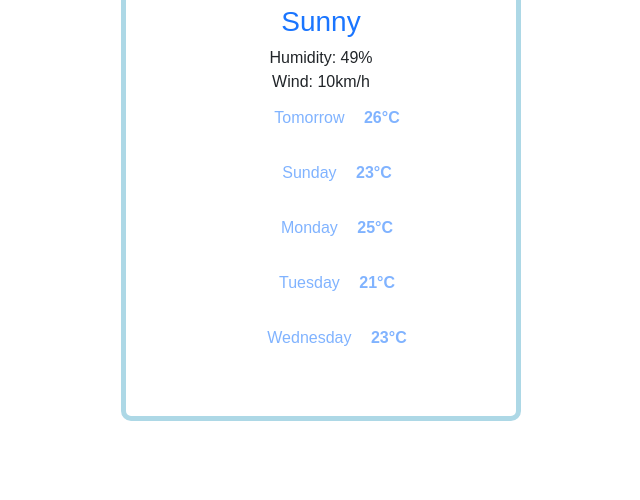
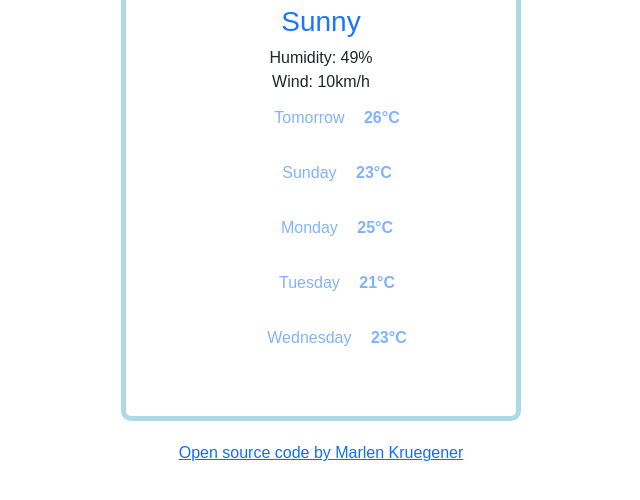
Before and after one commit to MarKru21/Shecodes-Project, a website built with Parcel: page index.html in a window 1280 px wide. Shown: the part 252-752 px from the top of the page, without its empty margins (319-959 px from the left). Built offline with nearby package versions, Linux system fonts and the light colour scheme; no server answers.

Commit message:
Added the link to github project

```diff
--- a/index.html
+++ b/index.html
@@ -56,6 +56,9 @@
                     </ul>
         </div>
     </div>
+    <p>
+        <a href="https://github.com/MarKru21/Shecodes-Project" target="_blank"> Open source code </href>by Marlen Kruegener
+    </p>
     <script src="src/index.js"></script>
 </body>
 
```
